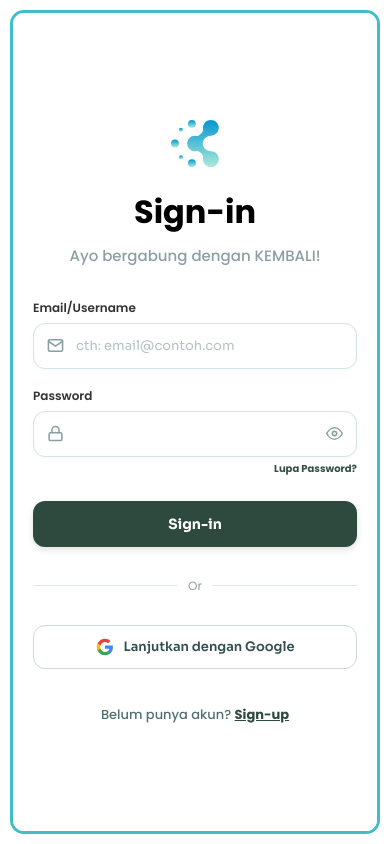
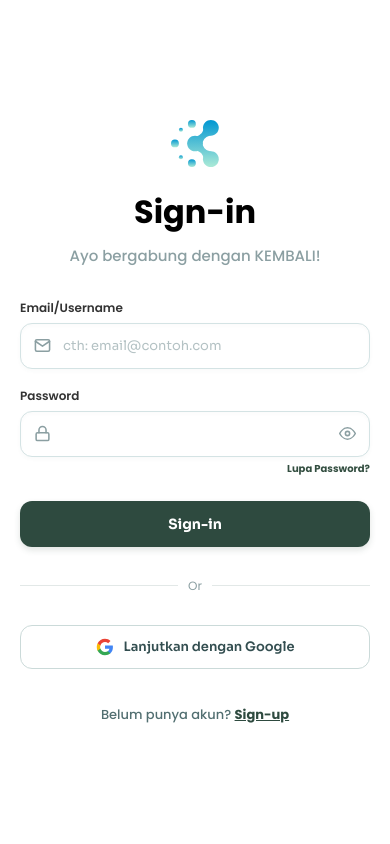
Before and after one commit to ozzie5555/ngoding-sama-wisnu-dan-3anomali, a React (Vite) app: page /login in a window 390 px wide. Built offline with nearby package versions, Linux system fonts and the light colour scheme; no server answers.

Commit message:
fix signin/up section

```diff
--- a/src/features/auth/pages/Auth.css
+++ b/src/features/auth/pages/Auth.css
@@ -6,7 +6,7 @@
   height: 100vh;
   min-height: 100vh;
   background-color: #ffffff;
-  padding: 16px;
+  padding: 0;
   margin: 0;
   box-sizing: border-box;
   font-family: 'Poppins', var(--font-sora);
@@ -16,15 +16,12 @@
 .auth-split-container {
   display: flex;
   width: 100%;
-  max-width: 1440px;
+  max-width: none;
   height: 100%;
-  max-height: 960px;
+  max-height: none;
   background-color: #ffffff;
-  border: 4px solid #3FBEC7;
-  border-radius: 20px;
   overflow: hidden;
   box-sizing: border-box;
-  box-shadow: 0 10px 30px rgba(63, 190, 199, 0.08);
 }
 
 /* Left Panel */
@@ -55,7 +52,6 @@
   justify-content: space-between;
   padding: 45px 56px 36px;
   box-sizing: border-box;
-  border-left: 1.5px solid #d0ebd2;
   height: 100%;
 }
 
@@ -1292,12 +1288,12 @@
 
 @media (max-width: 1024px) {
   .auth-page-wrapper {
-    padding: 12px;
+    padding: 0;
   }
 
   .auth-split-container {
-    border-width: 3px;
-    border-radius: 16px;
+    border: none;
+    border-radius: 0;
   }
 
   .auth-left-panel {
@@ -1327,14 +1323,14 @@
 
 @media (max-width: 900px) {
   .auth-page-wrapper {
-    padding: 10px;
+    padding: 0;
     background-color: #ffffff;
     align-items: stretch;
   }
 
   .auth-split-container {
-    border: 3px solid #3FBEC7;
-    border-radius: 14px;
+    border: none;
+    border-radius: 0;
     box-shadow: none;
     height: 100%;
     max-height: none;
```
